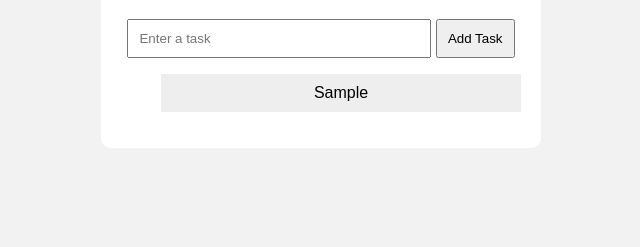
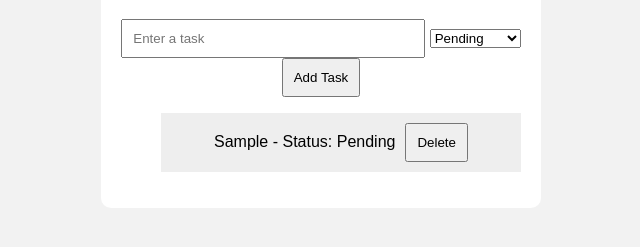
Before and after one commit to ShreyasSonawane-17/student-task-manager, a plain HTML site: page index.html in a window 1280 px wide. Both pictures are taken after typing "Sample" into the empty fields and a click on the button "Add Task". Shown: the part 181-428 px from the top of the page, without its empty margins (319-959 px from the left). Drawn offline with Linux system fonts and the light colour scheme.

Commit message:
Add task status feature by shreyas

```diff
--- a/index.html
+++ b/index.html
@@ -11,6 +11,12 @@
 
         <input type="text" id="taskInput" placeholder="Enter a task">
 
+        <select id="statusInput">
+        <option value="Pending" selected>Pending</option>
+        <option value="In Progress">In Progress</option>
+        <option value="Completed">Completed</option>
+        </select>
+
         <button onclick="addTask()">Add Task</button>
 
         <ul id="taskList"></ul>
--- a/script.js
+++ b/script.js
@@ -1,6 +1,8 @@
+
 function addTask() {
     let input = document.getElementById("taskInput");
     let task = input.value;
+    let status = document.getElementById("statusInput").value;
 
     if (task === "") {
         alert("Please enter a task.");
@@ -8,7 +10,7 @@
     }
 
     let li = document.createElement("li");
-    li.textContent = task;
+    li.textContent = task + " - Status: " + status;
 
     li.onclick = function () {
         li.style.textDecoration = "line-through";
@@ -27,23 +29,5 @@
     document.getElementById("taskList").appendChild(li);
 
     input.value = "";
-}function addTask() {
-    let input = document.getElementById("taskInput");
-    let task = input.value;
-
-    if (task === "") {
-        alert("Please enter a task.");
-        return;
-    }
-
-    let li = document.createElement("li");
-    li.textContent = task;
-
-    li.onclick = function () {
-        li.style.textDecoration = "line-through";
-    };
-
-    document.getElementById("taskList").appendChild(li);
-
-    input.value = "";
+    document.getElementById("statusInput").value = "Pending";
 }
```
